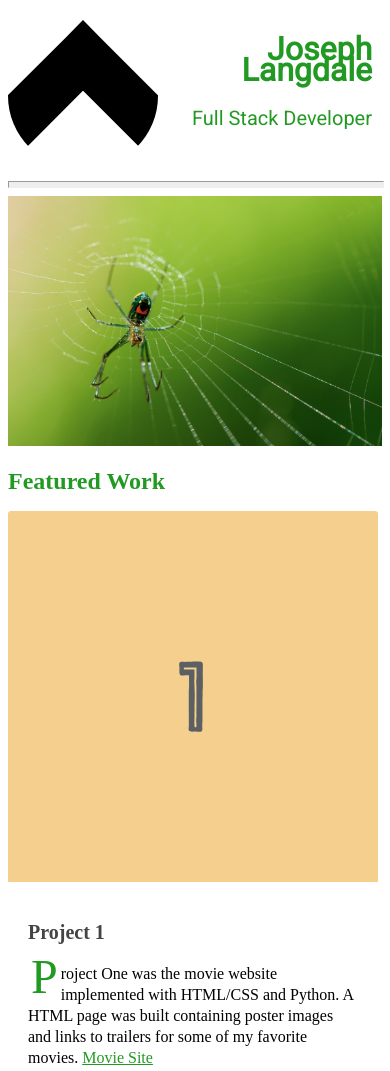
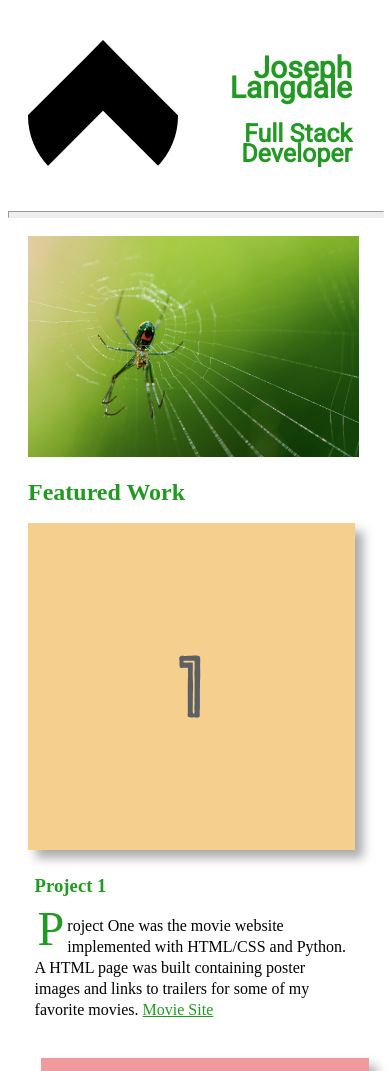
Before and after one commit to jplangdale/FSDN-Portfolio, a plain HTML site: page index.html in a window 390 px wide. Shown: the top 1071 px of the page. Drawn offline with Linux system fonts and the light colour scheme.

Commit message:
Add files via upload

```diff
--- a/css/style.css
+++ b/css/style.css
@@ -27,41 +27,23 @@ a:visited {
 }
 
 img {
-  max-width: 100%;
+  max-width: 99%;
+  max-height: auto;
 }
 
 header {
-  padding-top: 10px;
+  padding-top: 20px;
 }
 
 header .flex-container {
-  max-width: 980px;
+  max-width: 1280px;
   display: flex;
   position: relative;
 }
 
 header .left-col{
-  width: 45%;
+  width: 35%;
   float: left;
-}
-
-header .right-col {
-  margin-right: 10px;
-  width: 90%;
-  text-align: right;
-  float: right;
-}
-
-header .right-col .title {
-  padding-bottom: 5px;
-  font-family: 'Roboto', sans-serif;
-  }
-
-header .right-col .subtitle {
-  font-family: 'Roboto', sans-serif;
-  font-size: 20px;
-  font-weight: normal;
-  line-height: 20px;
 }
 
 header .logo {
@@ -72,12 +54,33 @@ header .logo {
   width: 150px;
 }
 
-.p-container {
-  max-width: 980px;
+header .right-col {
+  margin-right: 10px;
+  width: 80%;
+  text-align: right;
+  float: right;
+  line-height: 20px;
+}
+
+header .right-col .title {
+  padding-bottom: 5px;
+  font-family: 'Roboto', sans-serif;
+  font-size: 30px;
+}
+
+header .right-col .subtitle {
+  font-family: 'Roboto', sans-serif;
+  font-size: 25px;
+}
+
+/*--- FLEXBOX container ----*/
+.flex-container {
+  max-width: 1080px;
   margin: 0 auto;
   padding: 10px 20px;
 }
 
+/*--- FEXBOX items ---*/
 #flex-items {
   display: flex;
   display: -webkit-box;
@@ -88,31 +91,15 @@ header .logo {
 }
 
 #flex-items .projects {
-/*  background: #EEE; */
-  width: 32%;
-  margin-bottom:2%;
+  width: 30%;
+  margin-bottom: 2%;
   display: flex;
   flex-direction: column;
   flex-shrink: 0;
-  border-radius: 3px;
 }
 
 #flex-items .projects img{
-  border-radius: 3px 3px 0 0;
-}
-
-#flex-items .projects .description{
-  padding: 1.25rem;
-}
-
-#flex-items .projects h3 {
-  font-size: 20px;
-  color: #444;
-}
-
-#flex-items .projects:nth-child(3n-1) {
-  margin-right: 2%;
-  margin-left: 2%;
+  box-shadow: 8px 8px 10px #aaa;
 }
 
 p:first-letter{
@@ -123,36 +110,53 @@ p:first-letter{
     font-size: 300%;
 }
 
+#flex-items .projects .description{
+  padding: 2%;
+}
+
+#flex-items .projects:nth-child(3n-1) {
+  margin-right: 4%;
+  margin-left: 4%;
+}
+
 footer {
   background-color: #EEE;
   display: flex;
   justify-content: center;
-  max-width: 980px;
+  max-width: auto;
   margin: 0 auto;
-  padding: 10px 20px;
+  padding: 20px 100px;
 }
 
 /* Media Breaks */
 
+/*-------------Small Screens < 601px -------------------------------- */
 @media screen and (max-width: 600px)  {
   #flex-items .projects{
     width: 99%;
-    margin-right: 0!important;
-    margin-left: 0!important;
+    margin-right: 0;
+    margin-left: 0;
     margin-bottom: 15px;
+  }
+  #flex-items .projects img{
+    width: 100%;
   }
 }
 
-@media screen and (min-width: 600px) and (max-width: 850px)  {
+/*-------------- Intermediate Screens > 600px  & < 901px ------------- */
+@media screen and (min-width: 601px) and (max-width: 900px)  {
   #flex-items .projects{
-    width: 49%;
+        width: 45%;
+  }
+  #flex-items .projects img{
+    width: 100%;
   }
   #flex-items .projects:nth-child(odd) {
-    margin-right: 2%;
-    margin-left: 0px;
+    margin-right: 5%;
+    margin-left: 2%;
   }
   #flex-items .projects:nth-child(even) {
-    margin-right: 0px;
-    margin-left: 0px;
+    margin-right: 0;
+    margin-left: 0;
   }
 }
```
